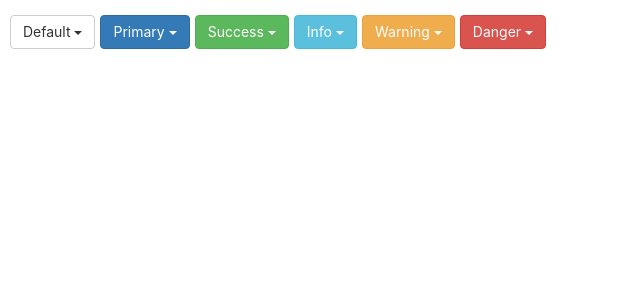
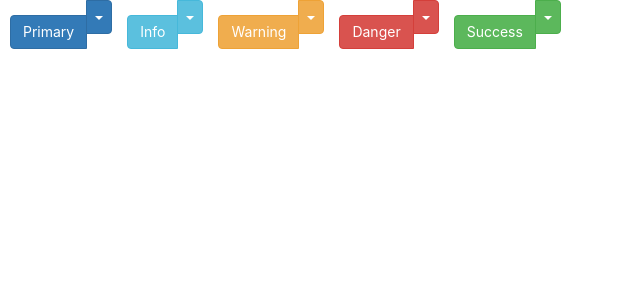
Before and after one commit to kamransid/React-Bootstrap, a React (Create React App) app: page / in a window 1280 px wide. Shown: the top 300 px of the page, without its empty margins (0-640 px from the left). Built offline with nearby package versions, Linux system fonts and the light colour scheme.

Commit message:
Problem in giving margin on top

```diff
--- a/src/DropDown.jsx
+++ b/src/DropDown.jsx
@@ -21,9 +21,11 @@ class DropDown extends React.Component{
                id = {`dropdown basic ${i}`}
             >
             <MenuItem eventKey='1'>Action</MenuItem>
-            <MenuItem eventKey='1'>Action</MenuItem>
-            <MenuItem eventKey='1'>Action</MenuItem>
-            <MenuItem eventKey='1'>Action</MenuItem>
+            <MenuItem eventKey='2'>Another Action</MenuItem>
+            <MenuItem eventKey='3'>Active Item</MenuItem>
+            <MenuItem eventKey='4'>Action123</MenuItem>
+            <MenuItem divider></MenuItem>
+            <MenuItem eventKey='5'>Seperated Link</MenuItem>
 
             </DropdownButton>
         )
--- /dev/null
+++ b/src/SplitButtonDropDown.jsx
@@ -0,0 +1,35 @@
+import React from 'react'
+import {SplitButton, ButtonToolbar, MenuItem } from 'react-bootstrap'
+
+const Button = ['Primary', 'Info', 'Warning', 'Danger', 'Success']
+
+function handle(item,i){
+    const style={
+        marginTop: '15px',
+        marginLeft: '10px'
+    }
+    return(
+    <SplitButton
+      style = {style}
+      bsStyle = {item.toLowerCase()}
+      title = {item}
+      key = {i}
+      id = {`split-button-basic-${i}`}
+    >
+    <MenuItem
+      eventKey='1'
+    >
+    Action
+    </MenuItem>
+
+    </SplitButton>
+    )
+}
+
+export default () => {
+    return(
+    <ButtonToolbar>
+        {Button.map(handle)}
+    </ButtonToolbar>
+    )
+}
--- a/src/index.js
+++ b/src/index.js
@@ -8,7 +8,8 @@ import './index.css';
 // import App from './Breadcrumbs'
 // import App from './ButtonGroup'
 // import App from './Carousels'
-import App from './DropDown'
+// import App from './DropDown'
+import App from './SplitButtonDropDown'
 import * as serviceWorker from './serviceWorker';
 
 ReactDOM.render(<App />, document.getElementById('root'));
```
